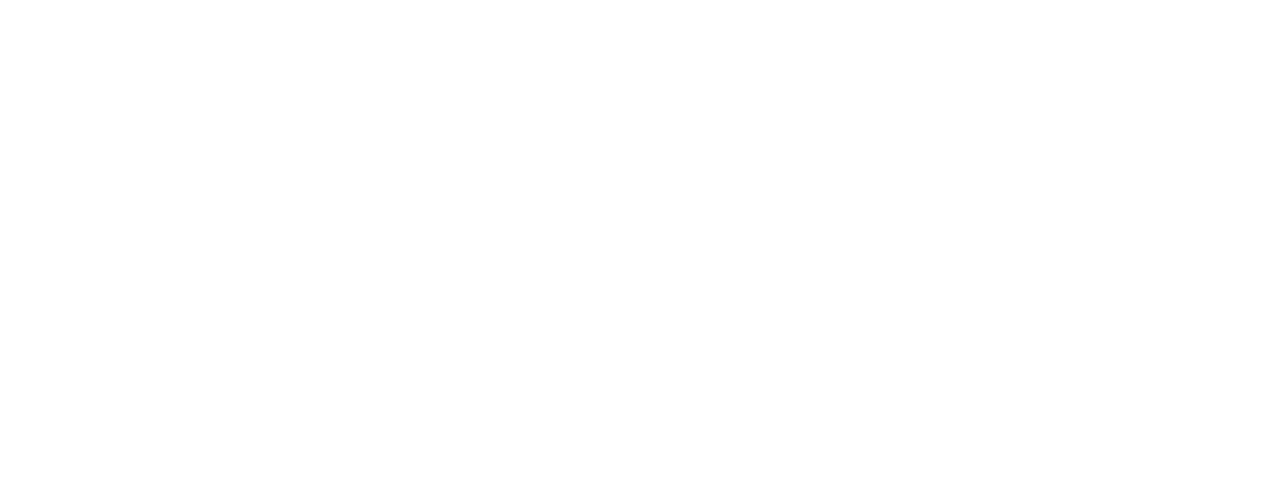
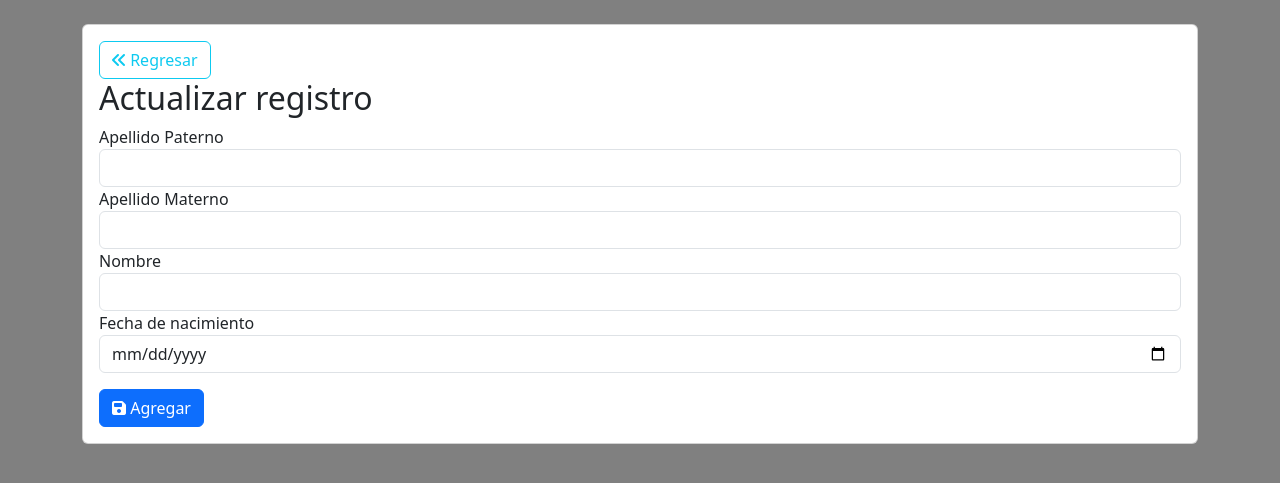
Before and after one commit to Sarahi-Pioquinto/spioquinto_Crud_PHP_Mongo, a PHP site: page /actualizar.php in a window 1280 px wide. Before the commit the part shown is empty. Shown: the top 483 px of the page. Run offline with PHP 8.4, Linux system fonts and the light colour scheme.

Commit message:
subiendo actualizacion

```diff
--- a/actualizar.php
+++ b/actualizar.php
@@ -0,0 +1,34 @@
+<?php include "./header.php";?>
+
+
+<div class="container">
+  <div class="row">
+    <div class="col">
+      <div class="card mt-4">
+          <div class="card-body">
+            <a href="index.php" class="btn btn-outline-info"><i class="fa-solid fa-angles-left"></i> Regresar
+            </a>
+
+            <h2>Actualizar registro</h2>
+
+
+            <form action="" method="post">
+              <label for="paterno">Apellido Paterno</label>
+              <input type="text" class="form-control" id="paterno" name="paterno">
+              <label for="materno">Apellido Materno</label>
+              <input type="text" class="form-control" id="materno" name="materno">
+              <label for="nombre">Nombre</label>
+              <input type="text" class="form-control" id="nombre" name="nombre">
+              <label for="fechaNacimiento">Fecha de nacimiento</label>
+              <input type="date" class="form-control" id="fechaNacimiento" name="fechaNacimiento">
+              <button  class="btn btn-primary mt-3">
+                <i class="fa-solid fa-floppy-disk"> </i>  Agregar
+              </button>
+            </form>
+          </div>
+      </div>
+    </div>
+  </div>
+</div>
+
+<?php include "./scripts.php";?>
--- a/index.php
+++ b/index.php
@@ -8,7 +8,7 @@
                 <div class="card-body">
                 <h2>Crud con mongodb y php</h2>
                 <a href="agregar.php" class="btn btn-primary">
-                <i class="fa-light fa-user-plus"></i>
+                <i class="fa-solid fa-user-plus"></i>
                 Agregar nuevo registro
                 </a>
                 <hr>
@@ -30,7 +30,7 @@
                             <td class="text-center">
                                 <form action="" method="post">
                                     <button class="btn btn-warning">
-                                    <i class="fa-light fa-user-pen"></i>
+                                    <i class="fa-solid fa-user-pen"></i>
                                         Editar
                                     </button>
                                 </form>
@@ -38,7 +38,7 @@
                             <td class="text-center">
                                 <form action="">
                                     <button class="btn btn-danger">
-                                    <i class="fa-light fa-user-xmark"></i>
+                                    <i class="fa-solid fa-user-xmark"></i>
                                         Eliminar
                                     </button>
                                 </form>
```
Also changed, not shown: agregar.php (+8 -3 lines).
